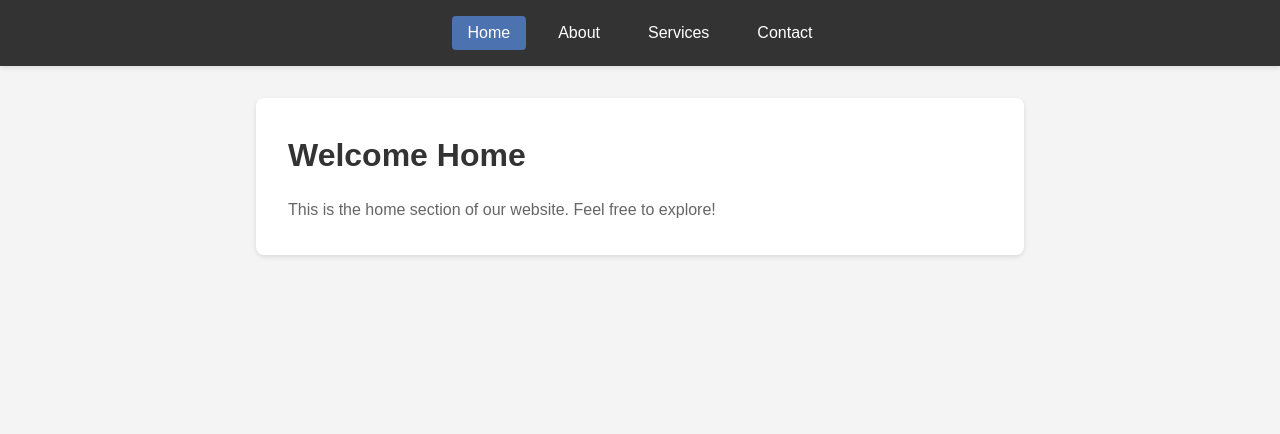
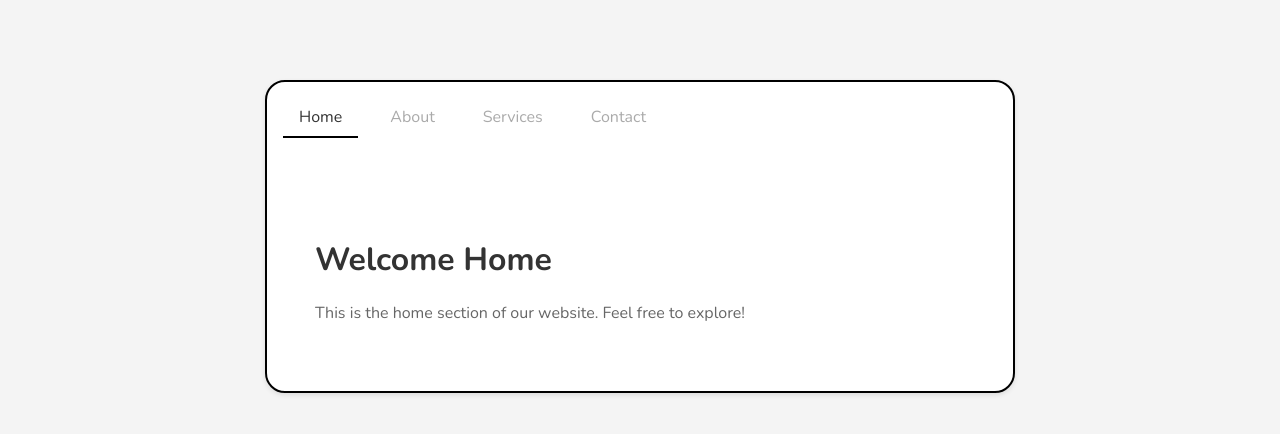
Before and after one commit to david2700/Tabs-Component, a plain HTML site: page index.html in a window 1280 px wide. Drawn offline with nearby package versions, Linux system fonts and the light colour scheme.

Commit message:
Improved project styling

```diff
--- a/index.html
+++ b/index.html
@@ -10,8 +10,11 @@
     <meta property="og:url" content="URL_to_tab_interface">
     <title>Tabs Component</title>
     <link rel="stylesheet" href="./styles.css">
+    <link href="https://fonts.googleapis.com/css2?family=Nunito:wght@400;600;700&display=swap" rel="stylesheet">
 </head>
 <body>
+    <div class="container">
+        <header>
             <nav class="tab-nav">
                 <ul class="tab-list">
                     <li><button class="tab-btn active" data-tab="home">Home</button></li>
@@ -20,6 +23,8 @@
                     <li><button class="tab-btn" data-tab="contact">Contact</button></li>
                 </ul>
             </nav>
+        </header>
+
 
         <main class="content-container">
             <div class="tab-content active" id="home">
@@ -42,6 +47,8 @@
                 <p>Get in touch with us for any inquiries.</p>
             </div>
         </main>
+    </div>
+
     <script src="./script.js"></script>
 </body>
 </html>
--- a/styles.css
+++ b/styles.css
@@ -3,35 +3,48 @@
     margin: 0;
     padding: 0;
     box-sizing: border-box;
+    font-family: 'Nunito', Arial, sans-serif;
 }
 
 body {
-    font-family: Arial, sans-serif;
     line-height: 1.6;
     background-color: #f4f4f4;
+    padding-top: 5rem;
+    min-height: 100vh;
+}
+
+.container {
+    max-width: 750px;
+    width: 100%;
+    margin: 0 auto;
+    background-color: #fff;
+    box-shadow: 0 2px 5px rgba(0,0,0,0.1);
+    border: 2px solid black;
+    border-radius: 20px;
 }
 
 /* Style the navigation bar */
 .tab-nav {
-    background-color: #333;
+    background-color: transparent;
     padding: 1rem;
-    box-shadow: 0 2px 5px rgba(0,0,0,0.1);
+    color: #333;
 }
 
 /* Style the tab list to display horizontally */
 .tab-list {
     list-style: none;
     display: flex;
-    justify-content: center;
+    justify-content: flex-start;
     gap: 1rem;
 }
 
 /* Style the tab buttons */
 .tab-btn {
     padding: 0.5rem 1rem;
+    margin-bottom: 1rem;
     border: none;
     background: none;
-    color: #fff;
+    color: #aaa;
     cursor: pointer;
     font-size: 1rem;
     transition: all 0.3s ease;
@@ -40,12 +53,14 @@ body {
 
 /* Style for hover state of tab buttons */
 .tab-btn:hover {
-    background-color: #555;
+    background-color: #d0cece;
 }
 
 /* Style for active tab button */
 .tab-btn.active {
-    background-color: #4c72af;
+    color: #333;
+    border-bottom: 2px solid black;
+    border-radius: 0px;
 }
 
 /* Style the content container */
@@ -61,7 +76,6 @@ body {
     background-color: white;
     padding: 2rem;
     border-radius: 8px;
-    box-shadow: 0 2px 5px rgba(0,0,0,0.1);
 }
 
 /* Show active tab content */
```
Lines whose indentation alone changed are shown as unchanged.
